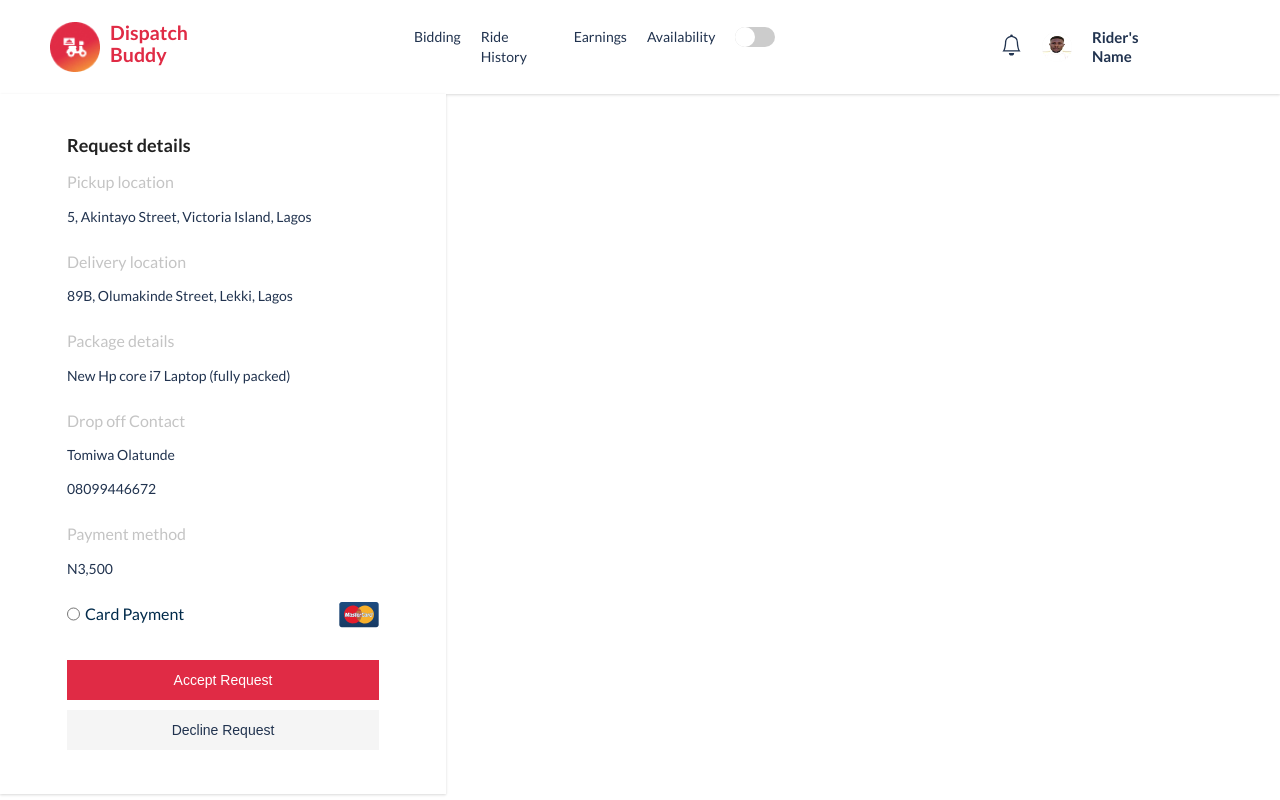
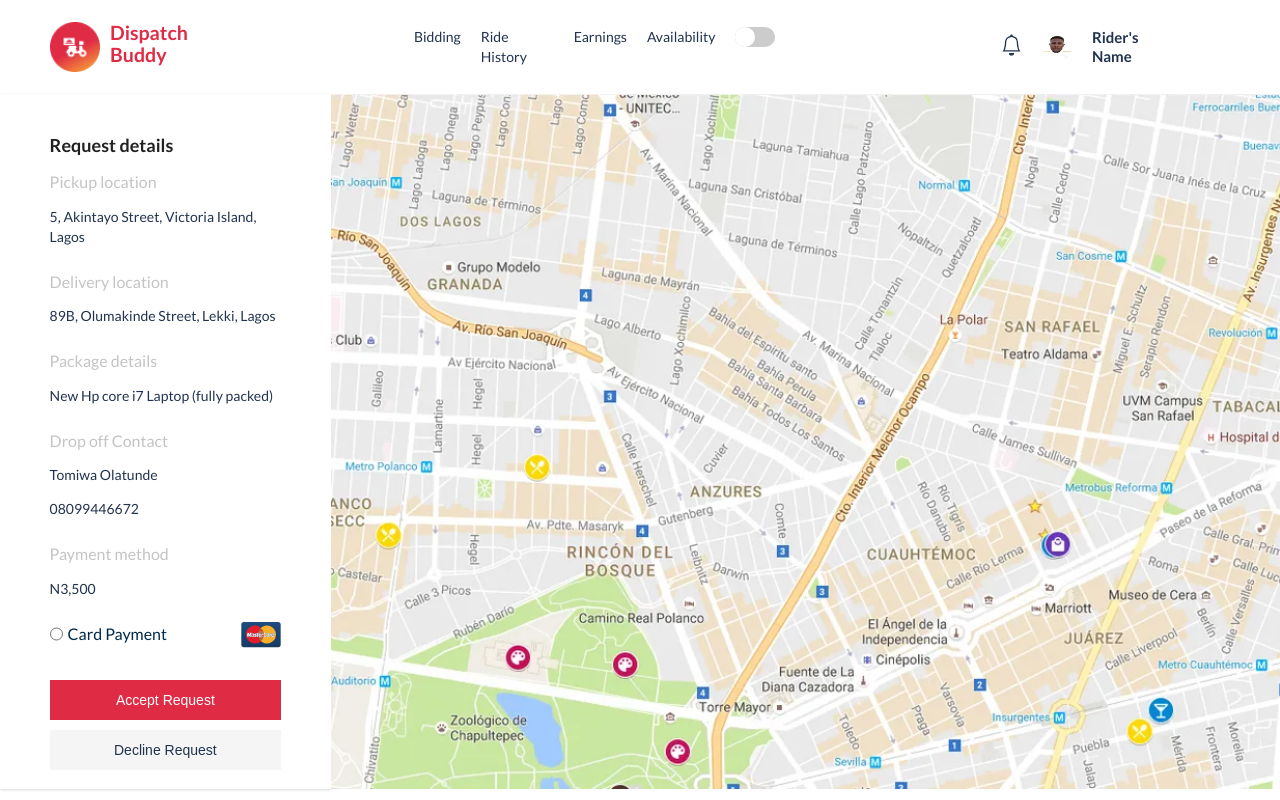
Before and after one commit to Afosbids/Dispatch-Buddy-Frontend, a React (Create React App) app: page /test in a window 1280 px wide. Built offline with nearby package versions, Linux system fonts and the light colour scheme.

Commit message:
complete one request

```diff
--- a/package.json
+++ b/package.json
@@ -10,6 +10,7 @@
     "axios": "^0.27.2",
     "clsx": "^1.1.1",
     "formik": "^2.2.9",
+    "google-map-react": "^2.1.10",
     "react": "^18.1.0",
     "react-dom": "^18.1.0",
     "react-icons": "^4.4.0",
--- a/src/pages/AcceptOneRequest/index.jsx
+++ b/src/pages/AcceptOneRequest/index.jsx
@@ -2,8 +2,15 @@ import React from "react";
 import "./style.css";
 import AuthNavbar from "../../components/AuthNavbar";
 import { ReactComponent as Mastercard } from "./images/Mastercard.svg";
+import GoogleMapReact from "google-map-react";
 
-const AcceptOneRequest = () => {
+const AcceptOneRequest = ({ zoomLevel }) => {
+  const location = {
+    address: "1600 Amphitheatre Parkway, Mountain View, california.",
+    lat: 37.42216,
+    lng: -122.08427,
+  };
+
   return (
     <>
       <AuthNavbar />
@@ -37,7 +44,11 @@ const AcceptOneRequest = () => {
               <p>N3,500 </p>
               <div className="sub-payment">
                 <div className="card-payment">
-                  <input type="radio" name="Card Payment" style={{accentColor:"#E02B45"}}/>
+                  <input
+                    type="radio"
+                    name="Card Payment"
+                    style={{ accentColor: "#E02B45" }}
+                  />
                   <label htmlFor="Card Payment">Card Payment</label>
                 </div>
 
--- a/src/pages/AcceptOneRequest/style.css
+++ b/src/pages/AcceptOneRequest/style.css
@@ -2,13 +2,15 @@
   display: flex;
   width: 100%;
   height: 100%;
+  background-color: red;
+  height:695px;
 }
 
 .accept-one-left{
   box-shadow: rgba(0, 0, 0, 0.1) 0px 1px 3px 0px, rgba(0, 0, 0, 0.06) 0px 1px 2px 0px;
   width:446px;
   background: #fff;
-  height:700px;
+  height:100%;
 }
 
 .request-details{
@@ -46,7 +48,6 @@
   width: 100%;
   border: none;
   height: 40px;
-  margin-bottom: 10px;
 }
 
 .decline-request{
@@ -55,6 +56,8 @@
   width: 100%;
   border: none;
   height: 40px;
+  margin-top: 10px;
+
 }
 
 .sub-payment{
@@ -68,3 +71,11 @@
   align-items: center;
   gap: 5px;
 }
+
+.accept-one-right{
+  height: 100%;
+  width: 100%;
+  background: url('./images/GoogleMapTA.webp') no-repeat;
+  background-size: cover;
+  overflow: hidden;
+}
```
Also changed, not shown: src/pages/AcceptOneRequest/images/GoogleMapTA.webp (added), 1 other file (tests, documents, lock files or other folders).
